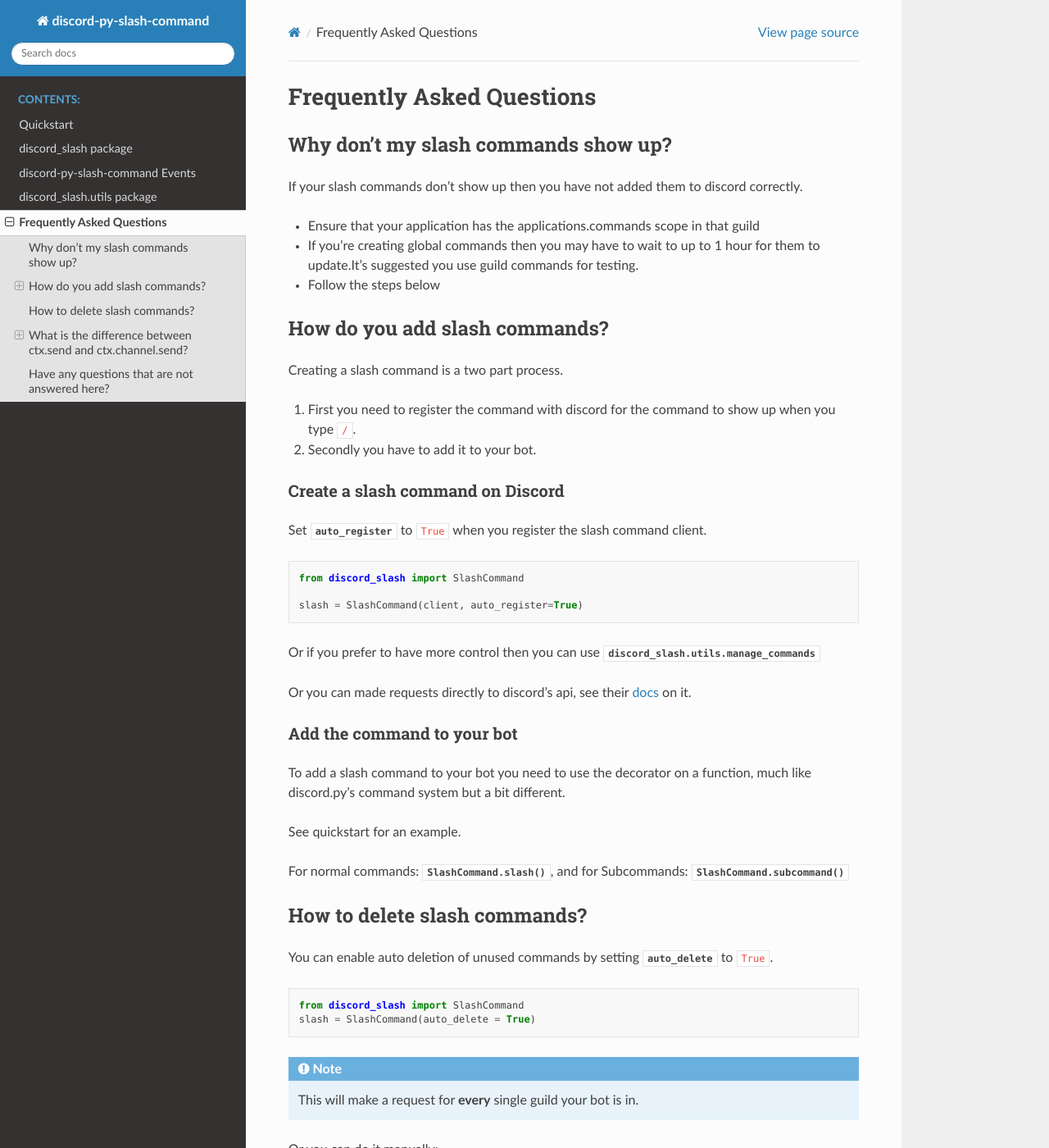
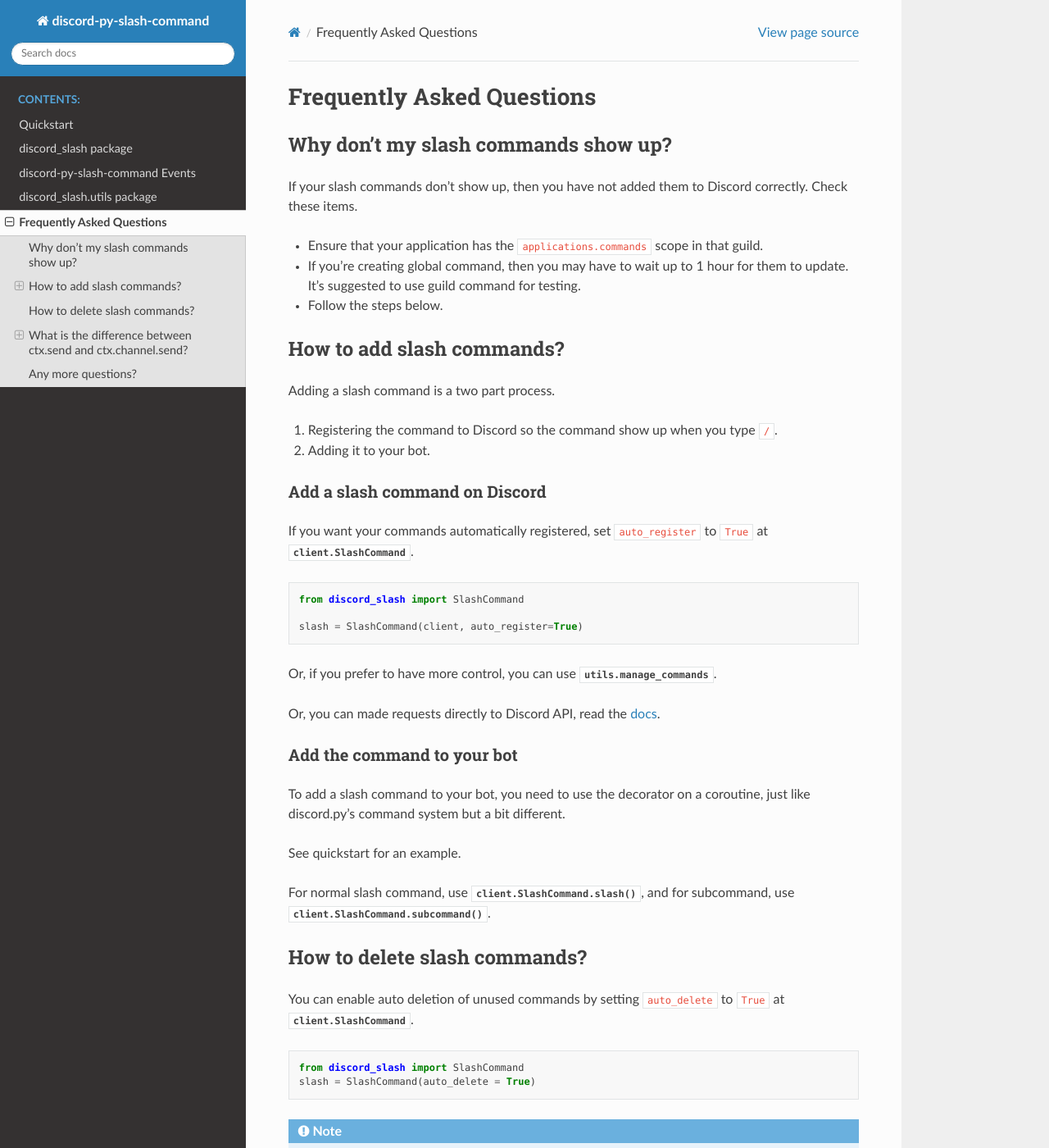
Before and after one commit to interactions-py/interactions.py, a Sphinx documentation site: the page built from docs/faq.rst, in a window 1280 px wide and 1400 px high. Shown: the whole window at 82% size. Built offline with Sphinx 7.4.7 and the Read the Docs theme 2.0.0, drawn with Linux system fonts in a browser that asks for light colours; some of the changed text lies outside the part shown.

Commit message:
Fixed some typos at `faq.rst`

```diff
--- a/docs/faq.rst
+++ b/docs/faq.rst
@@ -5,23 +5,23 @@
 
 Why don't my slash commands show up?
 ************************************
-If your slash commands don't show up then you have not added them to discord correctly.
+If your slash commands don't show up, then you have not added them to Discord correctly. Check these items.
 
-* Ensure that your application has the applications.commands scope in that guild
-* If you're creating global commands then you may have to wait to up to 1 hour for them to update.It's suggested you use guild commands for testing.
-* Follow the steps below
+* Ensure that your application has the ``applications.commands`` scope in that guild.
+* If you're creating global command, then you may have to wait up to 1 hour for them to update. It's suggested to use guild command for testing.
+* Follow the steps below.
 
-How do you add slash commands?
+How to add slash commands?
 ******************************
 
-Creating a slash command is a two part process.
+Adding a slash command is a two part process.
 
-1. First you need to register the command with discord for the command to show up when you type ``/``.
-2. Secondly you have to add it to your bot.
+1. Registering the command to Discord so the command show up when you type ``/``.
+2. Adding it to your bot.
 
-Create a slash command on Discord
+Add a slash command on Discord
 ---------------------------------
-Set :py:attr:`auto_register <client.SlashCommand.auto_register>` to ``True`` when you register the slash command client.
+If you want your commands automatically registered, set ``auto_register`` to ``True`` at :class:`.client.SlashCommand`.
 
 .. code-block:: python
 
@@ -29,25 +29,22 @@
 
    slash = SlashCommand(client, auto_register=True)
 
-Or if you prefer to have more control then you can use :py:mod:`discord_slash.utils.manage_commands`
+Or, if you prefer to have more control, you can use :mod:`.utils.manage_commands`.
 
-Or you can made requests directly to discord's api, see their `docs <https://discord.com/developers/docs/interactions/slash-commands#registering-a-command>`_ on it.
+Or, you can made requests directly to Discord API, read the `docs <https://discord.com/developers/docs/interactions/slash-commands#registering-a-command>`_.
 
 Add the command to your bot
 ---------------------------
-To add a slash command to your bot you need to use the decorator on a function, much like discord.py's command system but a bit different.
-
+To add a slash command to your bot, you need to use the decorator on a coroutine, just like discord.py's command system but a bit different.
 
 See :ref:`quickstart` for an example.
 
-
-For normal commands: :py:meth:`SlashCommand.slash() <client.SlashCommand.slash>`, and for Subcommands: :py:meth:`SlashCommand.subcommand() <client.SlashCommand.subcommand>`
-
+For normal slash command, use :meth:`.client.SlashCommand.slash`, and for subcommand, use :meth:`.client.SlashCommand.subcommand`.
 
 How to delete slash commands?
 *****************************
 
-You can enable auto deletion of unused commands by setting :py:attr:`auto_delete <client.SlashCommand.auto_delete>` to ``True``.
+You can enable auto deletion of unused commands by setting ``auto_delete`` to ``True`` at :class:`.client.SlashCommand`.
 
 .. code-block:: python
 
@@ -57,49 +54,49 @@
 .. note::
    This will make a request for **every** single guild your bot is in.
 
-Or you can do it manually:
+Or you can do it manually by this methods:
 
-* Deleting a single command with :py:func:`utils.manage_commands.remove_slash_command`
-* Deleting all commands with :py:func:`utils.manage_commands.remove_all_commands`
-* Deleting all commands in a specified guild, or all global commands :py:func:`utils.manage_commands.remove_all_commands_in`
-* Making a request directly to `discord <https://discord.com/developers/docs/interactions/slash-commands#delete-global-application-command>`_
+* Deleting a single command with :meth:`utils.manage_commands.remove_slash_command`
+* Deleting all commands using :meth:`utils.manage_commands.remove_all_commands`
+* Deleting all commands in a specified guild, or all global commands by :meth:`utils.manage_commands.remove_all_commands_in`
+* Making a HTTP request to `discord <https://discord.com/developers/docs/interactions/slash-commands#delete-global-application-command>`_
 
 To delete a single command yourself you'll have to have the command id, which can be found by getting all commands for a guild / global commands.
 
 What is the difference between ctx.send and ctx.channel.send?
 *************************************************************
-Also answers: How to send files?, How to get message object from send?
+* Also answers: How to send files?, How to get :class:`discord.Message` object from ``.send()``?, etc.
 
-What is ctx.send
-----------------
-This sends a message or response to the slash command via the interaction response or interaction webhook.
+ctx.send
+--------
+This sends a message or response of the slash command via the interaction response or interaction webhook.
 
-What can this do?
+These are available by this:
 
-1. Show command triggering message.
-2. Hide the response so only author can see.
+1. Show command triggering message. (a.k.a. ACK)
+2. Hide the response so only message author can see.
 
 However, a few things are not supported:
 
-1. Send files.
-2. Get sent message as :py:class:`discord.Message <discord:Message>`. (can't react etc)
-3. delete_after, etc.
+1. Sending files.
+2. Getting sent message as :class:`discord.Message`, so you can't add reactions, etc.
+3. ``delete_after``, etc.
 4. Unable to use after 15 mins from the invocation.
 
-What is ctx.channel.send?
--------------------------
-``ctx.channel`` is the discord.py channel object for the channel that the slash command was used in.
-``send()`` is the send in discord.py :py:func:`channel.send() <discord:TextChannel.send>`
-This means that you can send files / add reactions / get the message etc.
+ctx.channel.send
+----------------
+``ctx.channel`` is the :class:`discord.TextChannel` object for the channel that the slash command was used in.
+``send()`` is the sending coroutine in discord.py. (:meth:`discord.TextChannel.send`)
+This means that you can send files , add reactions, get the message, etc.
 
 .. warning::
    * If the bot is not in the guild, but slash commands are, ``ctx.channel`` will be ``None`` and this won't work.
-   * If the bot does not have view / send permissions in that channel this also won't work, and slash commands show up no matter what the channel specific permissions.
+   * If the bot does not have view/send permissions in that channel this also won't work, but slash commands show up no matter what the channel specific permissions.
 
-What's not supported that supported in slash commands send:
+These are not supported compared to ``ctx.send``:
 
 1. Showing command triggering message.
-2. Hiding the response so only author can see.
+2. Hiding the response so only message author can see.
 
 You can use them both together, just be aware of permissions. Try this:
 
@@ -108,6 +105,6 @@
    await ctx.send(5) # Show command usage but don't send message
    msg = await ctx.channel.send(...) # Send message with the channel object
 
-Have any questions that are not answered here?
-**********************************************
-Join the `discord server <https://discord.gg/KkgMBVuEkx>`_ and ask!
+Any more questions?
+*******************
+Join the `discord server <https://discord.gg/KkgMBVuEkx>`_ and ask in ``#questions``!
```
